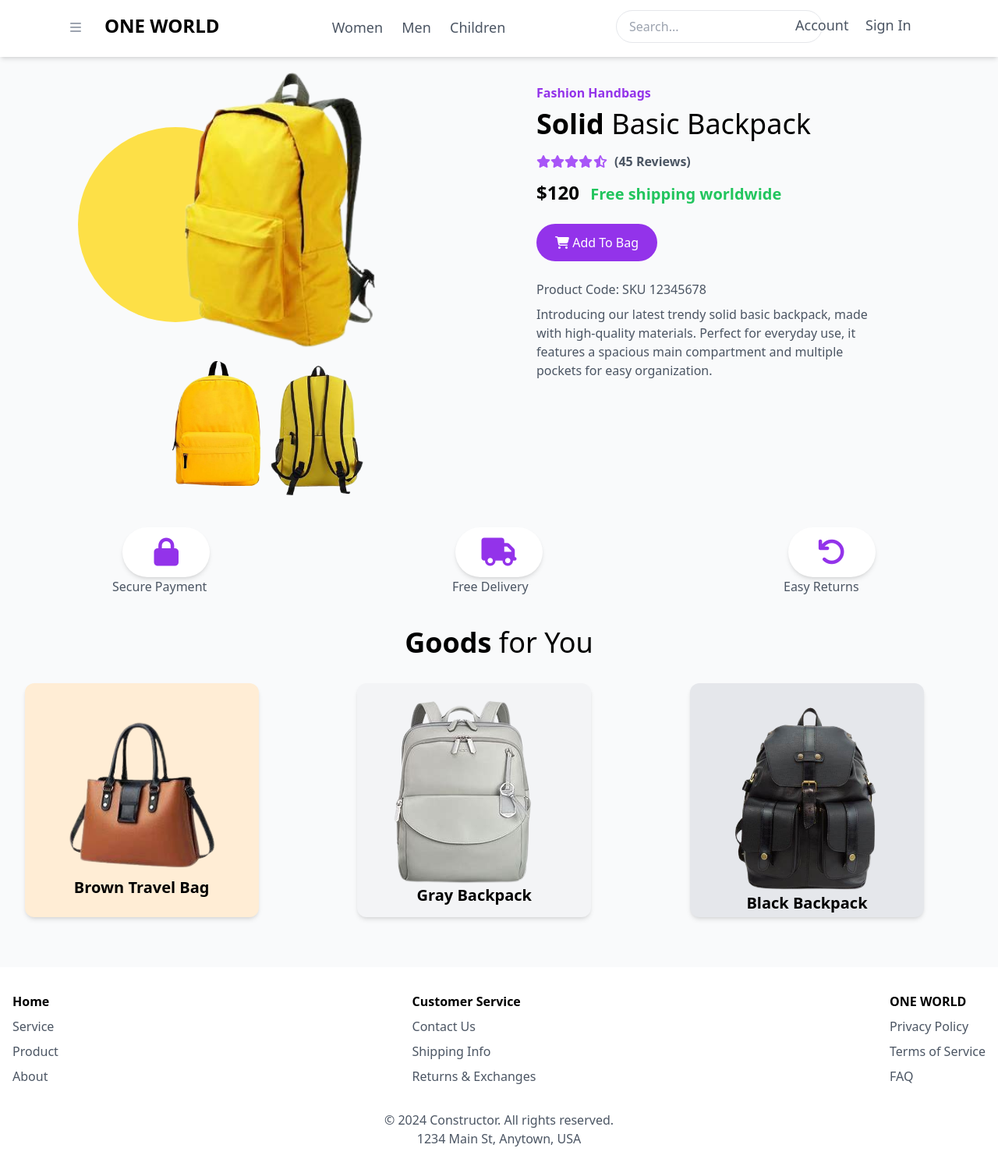
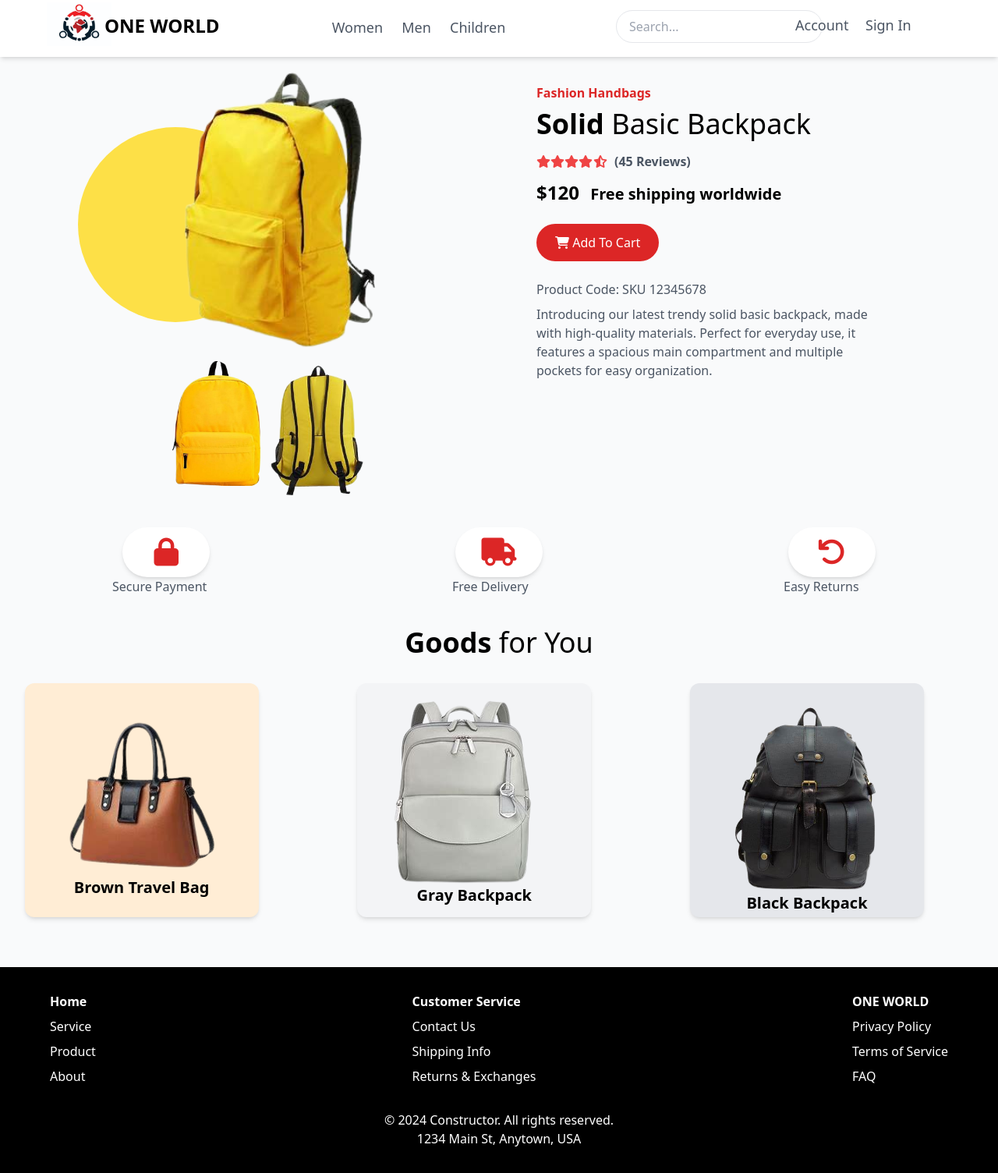
Before and after one commit to organism00/oneWorld-FrontEnd, a website: page product.html in a window 1280 px wide. Shown: the part 7-1511 px from the top of the page at 78% size. Drawn offline with Linux system fonts and the light colour scheme.

Commit message:
completed product

```diff
--- a/product.html
+++ b/product.html
@@ -10,7 +10,7 @@
 </head>
 <body class="bg-gray-50 font-sans" >
 <div class="bg-white w-screen h-20 shadow-md p-6">
-    <i class="fa-solid fa-bars text-gray-400 absolute left-[90px] top-[34px]"></i>
+    <img src="IMG-20241029-WA0009.jpg" alt="" class="absolute left-[60px] top-[10px] h-14">
     <a href="#" class="font-bold relative left-[110px] text-2xl">ONE WORLD</a>
     <a href="#" class="relative left-[250px] text-gray-600 text-lg hover:text-black">Women</a>
     <a href="#" class="relative left-[270px] text-gray-600 text-lg hover:text-black">Men</a>
@@ -28,9 +28,9 @@
     <img src="../bag 3.png" alt="" class="h-44  relative top-[-480px] left-[270px]">
   </div>
   <div class="h-[555px] w-[580px] bg-gray-50 absolute top-[90px] left-[560px] p-6 pl-32">
-    <h2  class="text-purple-600 font-semibold"> Fashion Handbags</h2>
+    <h2  class="text-red-600 font-semibold"> Fashion Handbags</h2>
     <H1 class="text-4xl font-bold mt-2">Solid <a href="#" class="font-normal"> Basic Backpack</a></H1>
-        <div class="flex items-center text-purple-500 mt-4">
+        <div class="flex items-center text-red-500 mt-4">
             <i class="fas fa-star"></i>
             <i class="fas fa-star"></i>
             <i class="fas fa-star"></i>
@@ -38,10 +38,10 @@
             <i class="fas fa-star-half-alt"></i>
             <p class="text-gray-600 font-semibold ml-2">(45 Reviews)</p>
            </div>
-           <p  class="text-2xl font-bold mt-3"> $120 <a href="#"  class="ml-2 text-green-500 text-xl font-semibold">Free shipping worldwide</a></p>
-           <button class="mt-6 bg-purple-600 text-white px-6 py-3 rounded-full">
+           <p  class="text-2xl font-bold mt-3"> $120 <a href="#"  class="ml-2 text-black text-xl font-semibold">Free shipping worldwide</a></p>
+           <button class="mt-6 bg-red-600 text-white px-6 py-3 rounded-full">
             <i class="fa-solid fa-cart-shopping"></i>
-            Add To Bag
+            Add To Cart
          </button>
            <div class="mt-6">
             <p class="text-gray-600">
@@ -54,15 +54,15 @@
   </div>
  <div class="flex justify-around mt-12 ">
   <div class="w-28 h-16 bg-white rounded-full shadow-md text-center p-3">
-    <i class="fas fa-lock text-4xl text-purple-600 "> </i>
+    <i class="fas fa-lock text-4xl text-red-600 "> </i>
   </div>
   <p class="mt-16 text-gray-600 absolute left-36"> Secure Payment </p>
   <div class="w-28 h-16 bg-white rounded-full shadow-md text-center p-3">
-    <i class="fas fa-truck text-4xl text-purple-600"></i>
+    <i class="fas fa-truck text-4xl text-red-600"></i>
    </div>
    <p class="mt-16 text-gray-600 absolute left-[580px]"> Free Delivery</p>
    <div class="w-28 h-16 bg-white rounded-full shadow-md text-center p-3">
-    <i class="fas fa-undo text-4xl text-purple-600"></i>
+    <i class="fas fa-undo text-4xl text-red-600"></i>
    </div>
    <p class="mt-16 text-gray-600 absolute left-[1005px]">Easy Returns</p>
  </div>
@@ -84,56 +84,56 @@
             </div>
             <p></p>
   </div>
-  <footer class="bg-white mt-16 py-8">
-    <div class="container mx-auto px-4">
+  <footer class="bg-black mt-16 py-8">
+    <div class="container mx-auto px-16">
      <div class="flex justify-between">
       <div>
-       <h3 class="font-bold"> Home</h3>
+       <h3 class="font-bold text-white"> Home</h3>
        <ul class="mt-2 space-y-2">
         <li>
-         <a class="text-gray-600 hover:text-black" href="#"> Service</a>
+         <a class="text-white hover:text-black" href="#"> Service</a>
         </li>
         <li>
-         <a class="text-gray-600 hover:text-black" href="#"> Product</a>
+         <a class="text-white hover:text-black" href="#"> Product</a>
         </li>
         <li>
-         <a class="text-gray-600 hover:text-black" href="#">  About </a>
+         <a class="text-white hover:text-black" href="#">  About </a>
         </li>
        </ul>
       </div>
       <div>
-       <h3 class="font-bold">Customer Service</h3>
+       <h3 class="font-bold text-white">Customer Service</h3>
        <ul class="mt-2 space-y-2">
         <li>
-         <a class="text-gray-600 hover:text-black" href="#">
+         <a class="text-white hover:text-black" href="#">
           Contact Us
          </a>
         </li>
         <li>
-         <a class="text-gray-600 hover:text-black" href="#">
+         <a class="text-white hover:text-black" href="#">
           Shipping Info</a>
         </li>
         <li>
-         <a class="text-gray-600 hover:text-black" href="#"> Returns & Exchanges</a>
+         <a class="text-white hover:text-black" href="#"> Returns & Exchanges</a>
         </li>
        </ul>
       </div>
       <div>
-       <h3 class="font-bold"> ONE WORLD </h3>
+       <h3 class="font-bold text-white"> ONE WORLD </h3>
        <ul class="mt-2 space-y-2">
         <li>
-         <a class="text-gray-600 hover:text-black" href="#"> Privacy Policy</a>
+         <a class="text-white hover:text-black" href="#"> Privacy Policy</a>
         </li>
         <li>
-         <a class="text-gray-600 hover:text-black" href="#"> Terms of Service</a>
+         <a class="text-white hover:text-black" href="#"> Terms of Service</a>
         </li>
         <li>
-         <a class="text-gray-600 hover:text-black" href="#">FAQ </a>
+         <a class="text-white hover:text-black" href="#">FAQ </a>
         </li>
        </ul>
       </div>
      </div>
-     <div class="mt-8 text-center text-gray-600">
+     <div class="mt-8 text-center text-white">
       <p>© 2024 Constructor. All rights reserved. </p>
       <p> 1234 Main St, Anytown, USA </p>
      </div>
```
